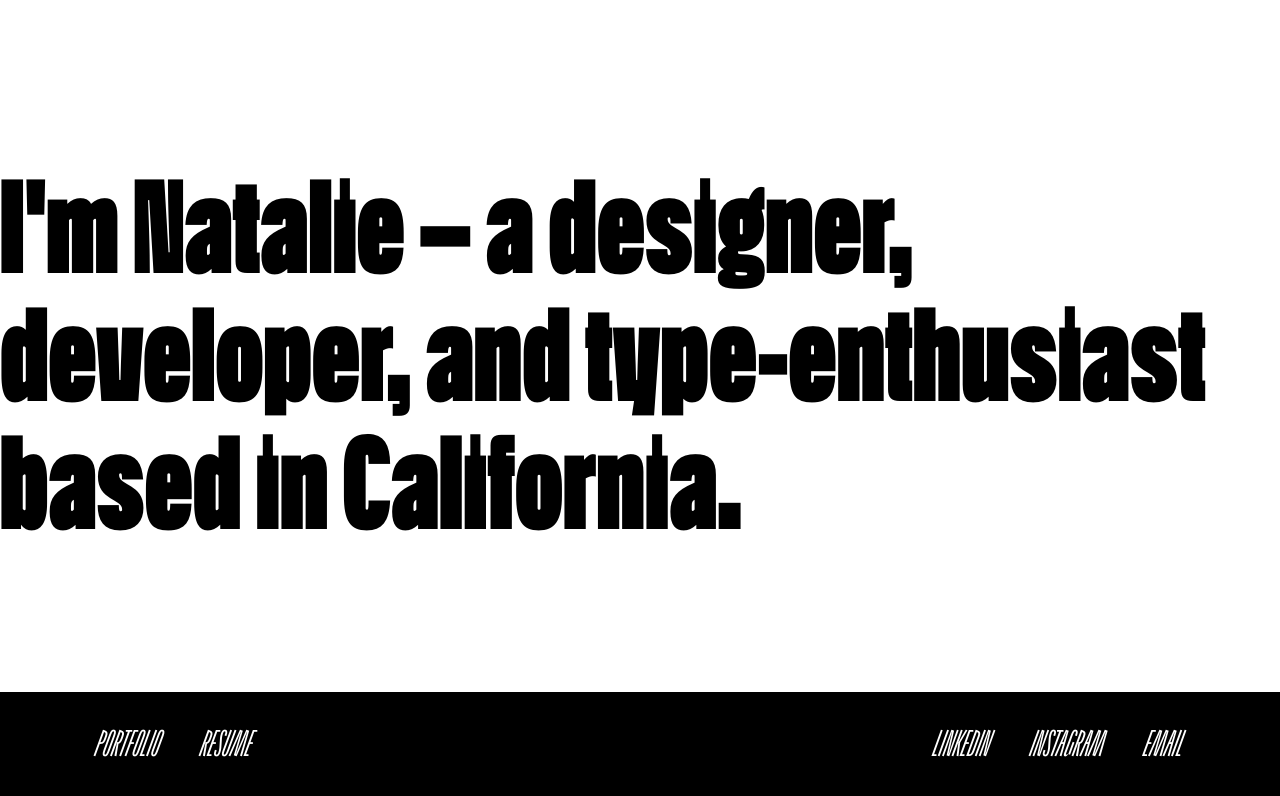
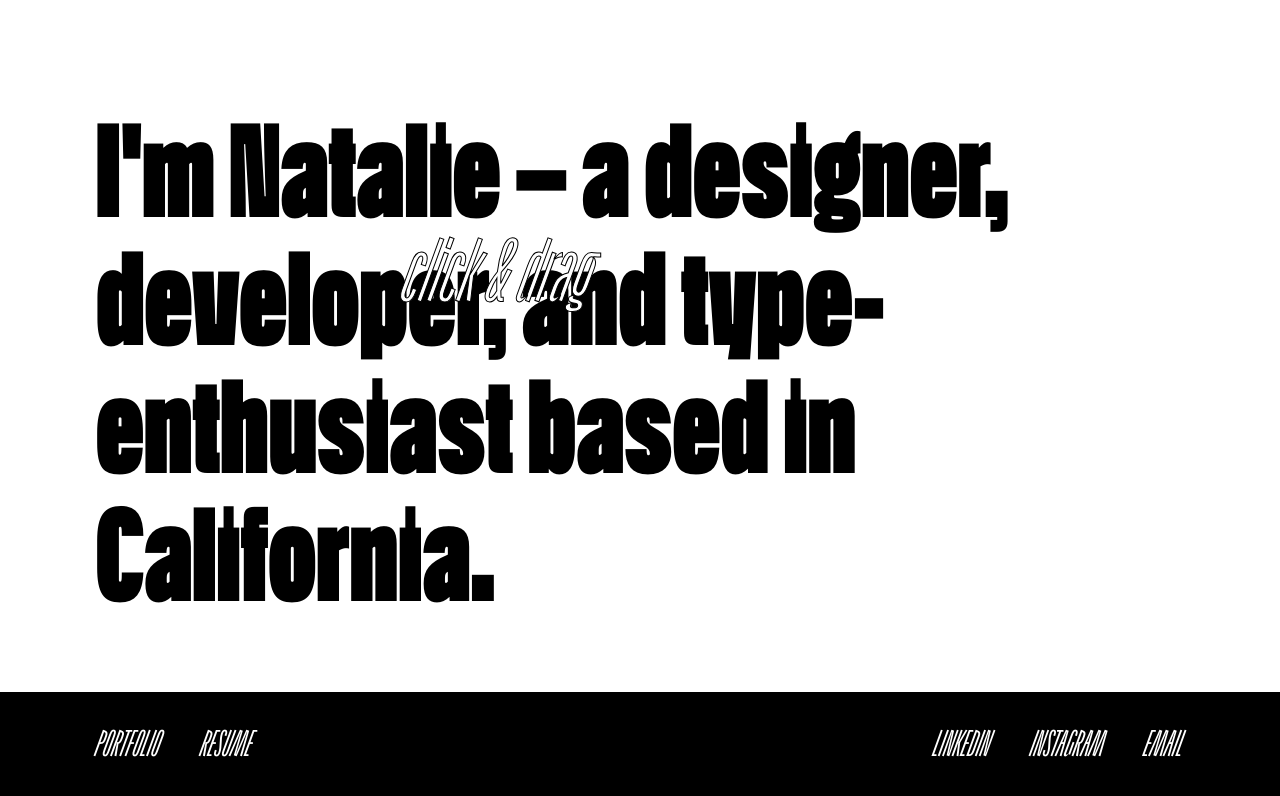
Before and after one commit to natatat/uduwela-com-gatsby, a Gatsby site: page / in a window 1280 px wide. Built offline with nearby package versions, Linux system fonts and the light colour scheme; Gatsby itself is replaced by a stand-in of ours.

Commit message:
homepage styles

```diff
--- a/src/pages/index.js
+++ b/src/pages/index.js
@@ -1,26 +1,25 @@
 import React from "react"
 import Footer from "../components/Footer"
+import styles from "./index.module.scss"
 
 export default function Home() {
   return (
     <div>
       <section className="scratched-in">
-        <div className="black-bg"></div>
+        <div className={styles.blackBg}></div>
         <canvas className="in"></canvas>
       </section>
 
       <section className="scratched-out">
-        <div className="content">
-          <div className="about">
-            I'm Natalie – a designer, developer, and type-enthusiast based in
-            California.
-          </div>
+        <div className={styles.content}>
+          I'm Natalie – a designer, developer, and type-enthusiast based in
+          California.
         </div>
         <canvas className="out"></canvas>
       </section>
 
-      <div className="cursor"></div>
-      <div className="cursor-text">click & drag</div>
+      <div className={styles.cursor}></div>
+      <div className={styles.cursorText}>click & drag</div>
 
       <Footer />
     </div>
--- /dev/null
+++ b/src/pages/index.module.scss
@@ -0,0 +1,91 @@
+.content {
+  position: absolute;
+  top: 0;
+  left: 0;
+  width: 100%;
+  height: 100%;
+  background-color: #ffffff;
+  padding: 12vmin;
+  font-family: TheodorFatA;
+  font-size: 18vmin;
+  line-height: 16vmin;
+}
+
+@media only screen and (max-width: 600px) {
+  .content {
+    padding: 16vmin 8vmin;
+    font-size: 18vmin;
+    line-height: 16vmin;
+  }
+}
+
+@media only screen and (min-width: 600px) {
+  .content {
+    font-size: 16vmin;
+    line-height: 14vmin;
+  }
+}
+
+@media only screen and (min-width: 768px) {
+  .content {
+    font-size: 14vmin;
+    line-height: 12vmin;
+  }
+}
+
+@media only screen and (min-width: 1050px) {
+  .content {
+    font-size: 16vmin;
+    line-height: 14vmin;
+  }
+}
+
+@media only screen and (min-width: 1280px) {
+  .content {
+    font-size: 18vmin;
+    line-height: 16vmin;
+  }
+}
+
+.blackBg {
+  position: absolute;
+  top: 0;
+  left: 0;
+  width: 100%;
+  height: 100%;
+  background-color: #000000;
+}
+
+.cursor {
+  position: absolute;
+  top: 30%;
+  left: 30%;
+  width: 10px;
+  height: 10px;
+  background-color: #ffffff;
+  border-radius: 50%;
+  transform: translate(-50%, -50%);
+  transition: width 0.25s, height 0.25s;
+}
+
+.cursorText {
+  font-family: TheodorSlantedA;
+  font-size: 96px;
+  position: absolute;
+  top: 30%;
+  left: 30%;
+  width: 300px;
+  height: 50px;
+  color: white;
+  -webkit-text-stroke: 1px black;
+  text-stroke: 1px black;
+  transform: translate(10px, -50%);
+  transition: width 0.25s, height 0.25s;
+  padding-left: 10px;
+}
+
+// TODO
+.cursor.isDown {
+  width: 100px;
+  height: 100px;
+}
--- a/src/styles/global.scss
+++ b/src/styles/global.scss
@@ -30,43 +30,3 @@ a {
     cursor: crosshair;
   }
 }
-
-// TODO: all media queries below
-@media only screen and (max-width: 600px) {
-  .about {
-    font-size: 18vmin;
-    line-height: 16vmin;
-  }
-
-  .content {
-    padding: 16vmin 8vmin;
-  }
-}
-
-@media only screen and (min-width: 600px) {
-  .about {
-    font-size: 16vmin;
-    line-height: 14vmin;
-  }
-}
-
-@media only screen and (min-width: 768px) {
-  .about {
-    font-size: 12vmin;
-    line-height: 11vmin;
-  }
-}
-
-@media only screen and (min-width: 1050px) {
-  .about {
-    font-size: 14vmin;
-    line-height: 12vmin;
-  }
-}
-
-@media only screen and (min-width: 1280px) {
-  .about {
-    font-size: 18vmin;
-    line-height: 16vmin;
-  }
-}
```
